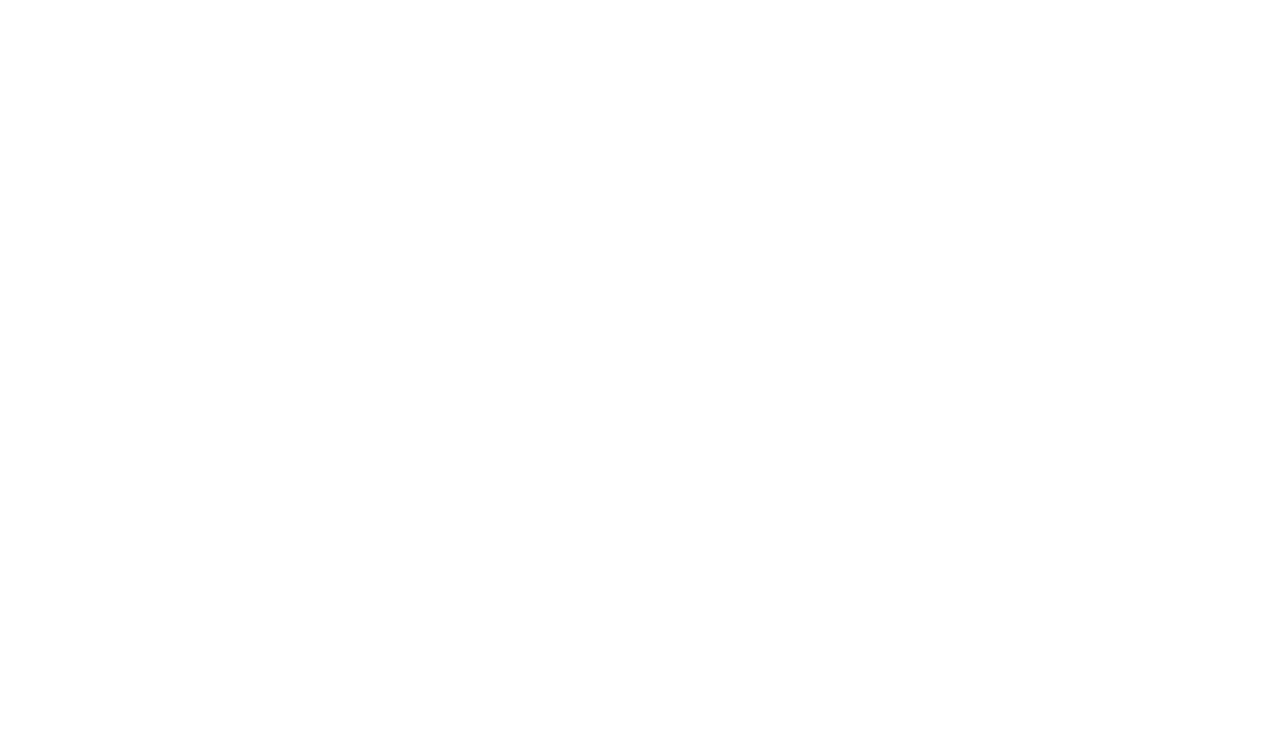
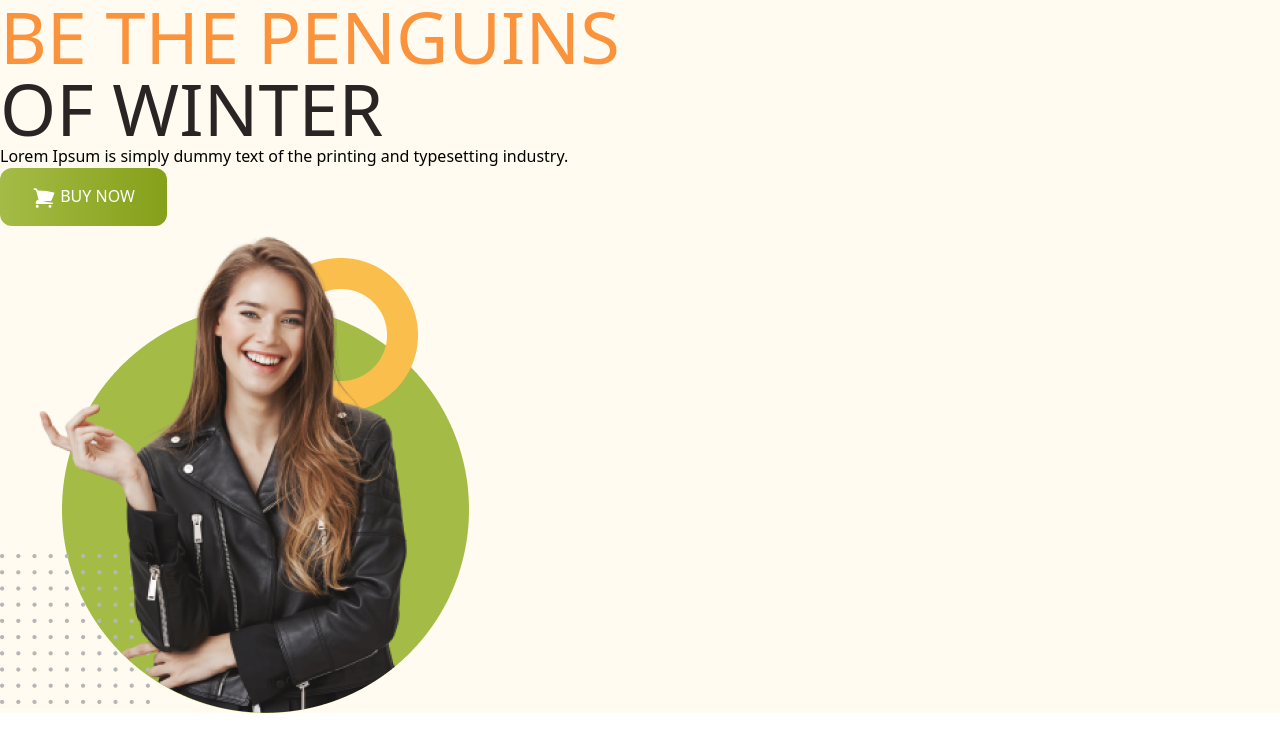
Before and after one commit to aminsohag/penguin-fashion-website, a plain HTML site: page index.html in a window 1280 px wide. Drawn offline with nearby package versions, Linux system fonts and the light colour scheme.

Commit message:
add font and banner part

```diff
--- a/index.html
+++ b/index.html
@@ -4,8 +4,48 @@
     <meta charset="UTF-8">
     <meta name="viewport" content="width=device-width, initial-scale=1.0">
     <title>Penguin Fashion</title>
+    <script src="https://cdn.tailwindcss.com"></script>
+    <link rel="preconnect" href="https://fonts.googleapis.com">
+<link rel="preconnect" href="https://fonts.gstatic.com" crossorigin>
+<link href="https://fonts.googleapis.com/css2?family=Bebas+Neue&family=Roboto:ital,wght@0,100;0,300;0,400;0,500;0,700;0,900;1,100;1,300;1,400;1,500;1,700;1,900&display=swap" rel="stylesheet">
+<style>
+    .font-roboto-regular {
+  font-family: "Roboto", sans-serif;
+}
+.font-bebas-neue {
+  font-family: "Bebas Neue", sans-serif;
+}
+
+</style>
 </head>
 <body>
+    <header class="bg-[#FFFBF0]">
+        <!-- navbar part -->
+        <nav>
 
+        </nav>
+        <!-- banner part -->
+        <div>
+            <div>
+                <h1 class="text-7xl uppercase"><span class="text-orange-400">Be the Penguins</span> <br><span class="text-stone-800">of Winter</span></h1>
+                <p>Lorem Ipsum is simply dummy text of the printing and typesetting industry.</p>
+                <button class="bg-gradient-to-r from-[#A4BC46] to-[#85A019] px-8 py-4 rounded-xl font-medium text-white">
+                    <svg xmlns="http://www.w3.org/2000/svg" fill="white" viewBox="0 0 24 24" stroke-width="1.5" stroke="currentColor" class="size-6 text-white inline">
+                        <path stroke-linecap="round" stroke-linejoin="round" d="M2.25 3h1.386c.51 0 .955.343 1.087.835l.383 1.437M7.5 14.25a3 3 0 0 0-3 3h15.75m-12.75-3h11.218c1.121-2.3 2.1-4.684 2.924-7.138a60.114 60.114 0 0 0-16.536-1.84M7.5 14.25 5.106 5.272M6 20.25a.75.75 0 1 1-1.5 0 .75.75 0 0 1 1.5 0Zm12.75 0a.75.75 0 1 1-1.5 0 .75.75 0 0 1 1.5 0Z" />
+                      </svg>
+
+                    BUY NOW</button>
+            </div>
+            <div>
+                <img src="images/model.png" alt="">
+            </div>
+        </div>
+    </header>
+    <main>
+
+    </main>
+    <footer>
+
+    </footer>
 </body>
 </html>
--- /dev/null
+++ b/tailwind.config.js
@@ -0,0 +1,8 @@
+/** @type {import('tailwindcss').Config} */
+module.exports = {
+    content: ["./src/**/*.{html,js}"],
+    theme: {
+      extend: {},
+    },
+    plugins: [],
+  }
```
